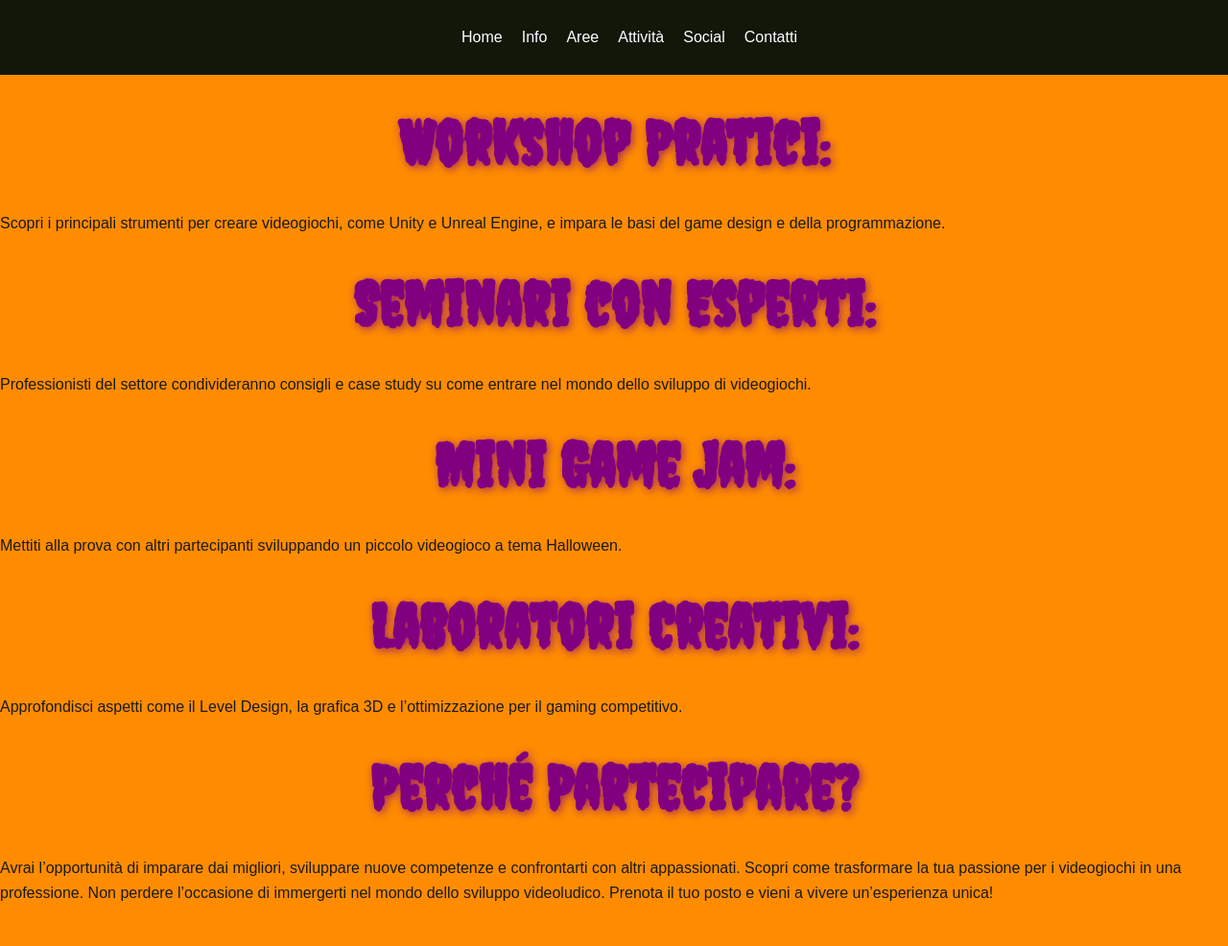
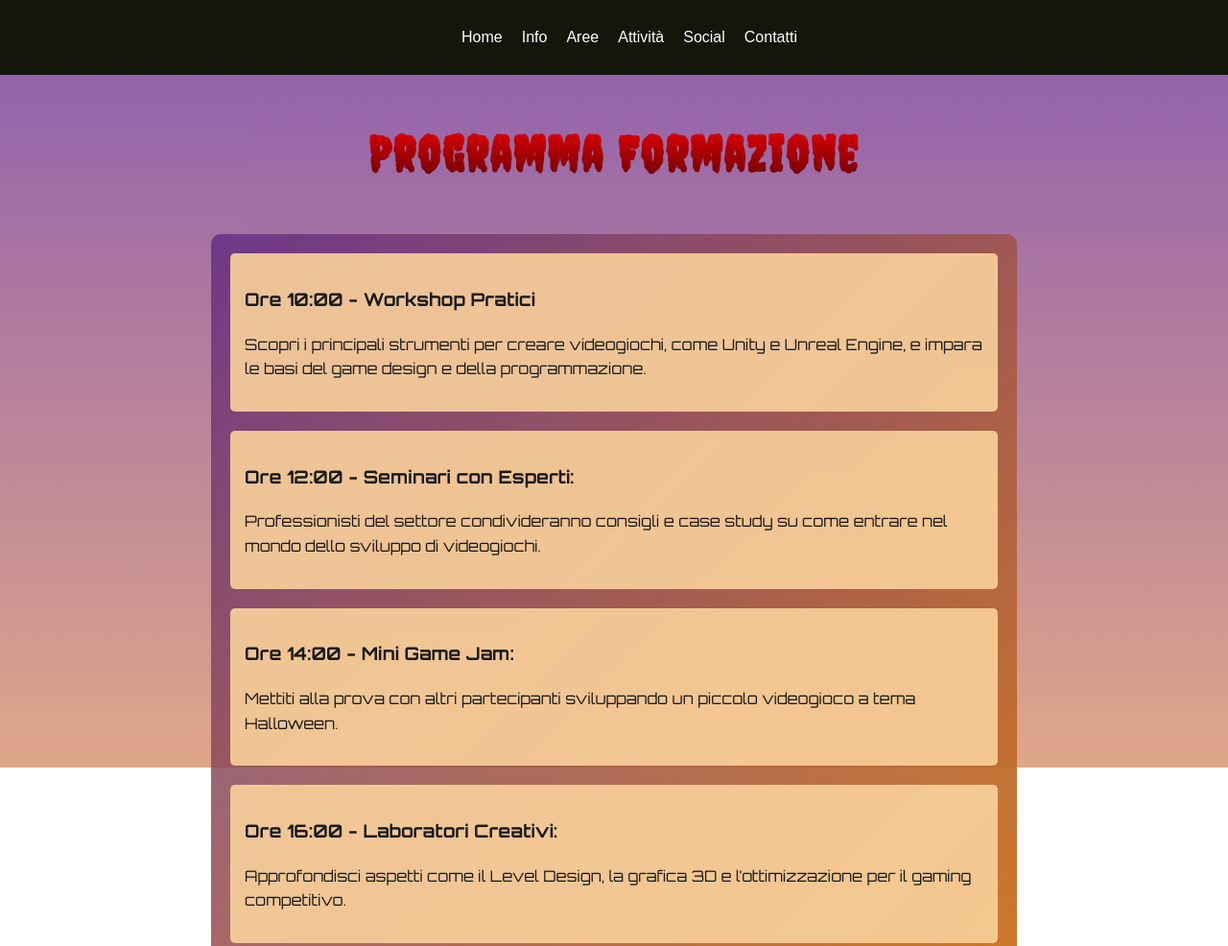
Before and after one commit to Gaudan90/IntLab, a plain HTML site: page sito-web-laboratorio/html_pages/formazione_dev.html in a window 1280 px wide. Shown: the top 986 px of the page at 96% size. Before the commit the page ends 959 px from the top, so only its background shows below. Drawn offline with Linux system fonts and the light colour scheme.

Commit message:
Feat
Formazione dev

```diff
--- a/sito-web-laboratorio/html_pages/formazione_dev.html
+++ b/sito-web-laboratorio/html_pages/formazione_dev.html
@@ -63,38 +63,52 @@
       </nav>
     </header>
     <link rel="icon" href="../assets/icon_gamescon.png" />
-    <body>
-
-       <h2>Workshop Pratici:</h2>
-          <p>Scopri i principali strumenti per creare videogiochi,
-        come Unity e Unreal Engine, e impara le basi del game design e della
+    <main>
+      <section id="programma">
+        <h1>Programma Formazione</h1>
+        <div class="timeline">
+          <div class="timeline-event">
+            <h3>Ore 10:00 - Workshop Pratici</h3>
+            <p>
+              Scopri i principali strumenti per creare videogiochi, come Unity e
+              Unreal Engine, e impara le basi del game design e della
               programmazione.
             </p>
-
-      <h2>Seminari con Esperti:</h2>
-      <p>Professionisti del settore condivideranno consigli
-        e case study su come entrare nel mondo dello sviluppo di videogiochi.
+          </div>
+          <div class="timeline-event">
+            <h3>Ore 12:00 - Seminari con Esperti:</h3>
+            <p>
+              Professionisti del settore condivideranno consigli e case study su
+              come entrare nel mondo dello sviluppo di videogiochi.
             </p>
-
-      <h2> Mini Game Jam:</h2>
-      <p>Mettiti alla prova con altri partecipanti sviluppando un
-        piccolo videogioco a tema Halloween.
+          </div>
+          <div class="timeline-event">
+            <h3>Ore 14:00 - Mini Game Jam:</h3>
+            <p>
+              Mettiti alla prova con altri partecipanti sviluppando un piccolo
+              videogioco a tema Halloween.
             </p>
-
-      <h2>   Laboratori Creativi: </h2>
+          </div>
+          <div class="timeline-event">
+            <h3>Ore 16:00 - Laboratori Creativi:</h3>
             <p>
-       Approfondisci aspetti come il Level Design, la
-        grafica 3D e l’ottimizzazione per il gaming competitivo.
+              Approfondisci aspetti come il Level Design, la grafica 3D e
+              l’ottimizzazione per il gaming competitivo.
             </p>
-
-      <h2>Perché Partecipare?</h2>
+          </div>
+          <div class="timeline-event">
+            <h3>Perché Partecipare?</h3>
             <p>
               Avrai l’opportunità di imparare dai migliori, sviluppare nuove
-        competenze e confrontarti con altri appassionati.
-        Scopri come trasformare la tua passione per i videogiochi in una
-        professione.
+              competenze e confrontarti con altri appassionati. Scopri come
+              trasformare la tua passione per i videogiochi in una professione.
               Non perdere l’occasione di immergerti nel mondo dello sviluppo
-        videoludico. Prenota il tuo posto e vieni a vivere un’esperienza unica!
+              videoludico. Prenota il tuo posto e vieni a vivere un’esperienza
+              unica!
             </p>
+          </div>
+        </div>
+      </section>
+    </main>
   </body>
 </html>
--- a/sito-web-laboratorio/styles/formazione_styles.css
+++ b/sito-web-laboratorio/styles/formazione_styles.css
@@ -1,19 +1,42 @@
+@import url("https://fonts.googleapis.com/css2?family=Creepster&display=swap");
+@import url("https://fonts.googleapis.com/css2?family=Orbitron:wght@400;700&family=Roboto:wght@300;400&display=swap");
+
 body {
   font-family: Arial, sans-serif;
   margin: 0;
   padding: 0;
   line-height: 1.6;
-  background-color: #ff8c00;
   color: #1a1a1a;
   overflow-x: hidden;
 }
-h2 {
-  font-family: "Creepster", cursive;
-  color: #800080;
-  text-align: center;
-  margin: 20px 0;
-  font-size: 4em;
-  text-shadow: 2px 2px 10px rgba(128, 0, 128, 0.7);
+body::before {
+  content: "";
+  position: fixed;
+  top: 0;
+  left: 0;
+  width: 100%;
+  height: 100%;
+  background: linear-gradient(rgba(128, 0, 128, 0.7), rgba(210, 90, 20, 0.7));
+  z-index: -2;
+  animation: mistyHalloweenBackground 10s infinite alternate;
+}
+
+@keyframes mistyHalloweenBackground {
+  0% {
+    background: linear-gradient(rgba(128, 0, 128, 0.7), rgba(210, 90, 20, 0.9));
+    opacity: 0.7;
+  }
+  50% {
+    background: linear-gradient(rgba(75, 0, 130, 0.8), rgba(190, 70, 10, 0.6));
+    opacity: 0.8;
+  }
+  100% {
+    background: linear-gradient(
+      rgba(110, 0, 140, 0.9),
+      rgba(230, 100, 30, 0.7)
+    );
+    opacity: 0.9;
+  }
 }
 
 .activity-card p {
@@ -64,31 +87,7 @@ nav ul li a {
   text-decoration: none;
   transition: all 0.3s ease;
 }
-#event_map {
-  width: 1000px;
-  height: auto;
-  display: block;
-  margin: 20px auto;
-  -webkit-mask-image: radial-gradient(
-    circle,
-    rgb(135, 5, 5) 60%,
-    rgba(185, 14, 14, 0) 100%
-  );
-  mask-image: radial-gradient(
-    circle,
-    rgb(129, 40, 40) 60%,
-    rgba(76, 9, 9, 0) 100%
-  );
 
-  -webkit-mask-repeat: no-repeat;
-  mask-repeat: no-repeat;
-
-  -webkit-mask-position: center;
-  mask-position: center;
-
-  -webkit-mask-size: cover;
-  mask-size: cover;
-}
 .dropdown {
   padding: 10px;
 }
@@ -129,3 +128,50 @@ nav ul li a.active {
   color: rgb(255, 0, 0);
   transform: scale(1.1);
 }
+
+h1 {
+  font-family: "Creepster", cursive;
+  text-align: center;
+  letter-spacing: 2px;
+  font-size: 3.2rem;
+  background-image: linear-gradient(
+    to bottom,
+    rgb(255, 0, 0) 0%,
+    rgb(75, 0, 0) 100%
+  );
+  -webkit-background-clip: text;
+  -webkit-text-fill-color: transparent;
+  background-clip: text;
+  color: transparent;
+}
+
+h2 {
+  font-family: "Creepster", cursive;
+  text-align: center;
+  letter-spacing: 2px;
+  font-size: 1.7rem;
+  background-image: linear-gradient(
+    to bottom,
+    rgb(68, 1, 88) 0%,
+    rgb(17, 0, 32) 100%
+  );
+  -webkit-background-clip: text;
+  -webkit-text-fill-color: transparent;
+  background-clip: text;
+  color: transparent;
+}
+.timeline {
+  max-width: 800px;
+  margin: 0 auto;
+  padding: 20px;
+  background: linear-gradient(135deg, #5c2680c2, #d87d15);
+  border-radius: 10px;
+}
+
+.timeline-event {
+  font-family: "Orbitron", sans-serif;
+  margin-bottom: 20px;
+  padding: 15px;
+  background-color: rgba(250, 209, 155, 0.9);
+  border-radius: 5px;
+}
```
Also changed, not shown: sito-web-laboratorio/html_pages/home.html (+1 -1 lines), 1 other file. Lines whose indentation alone changed are shown as unchanged.
